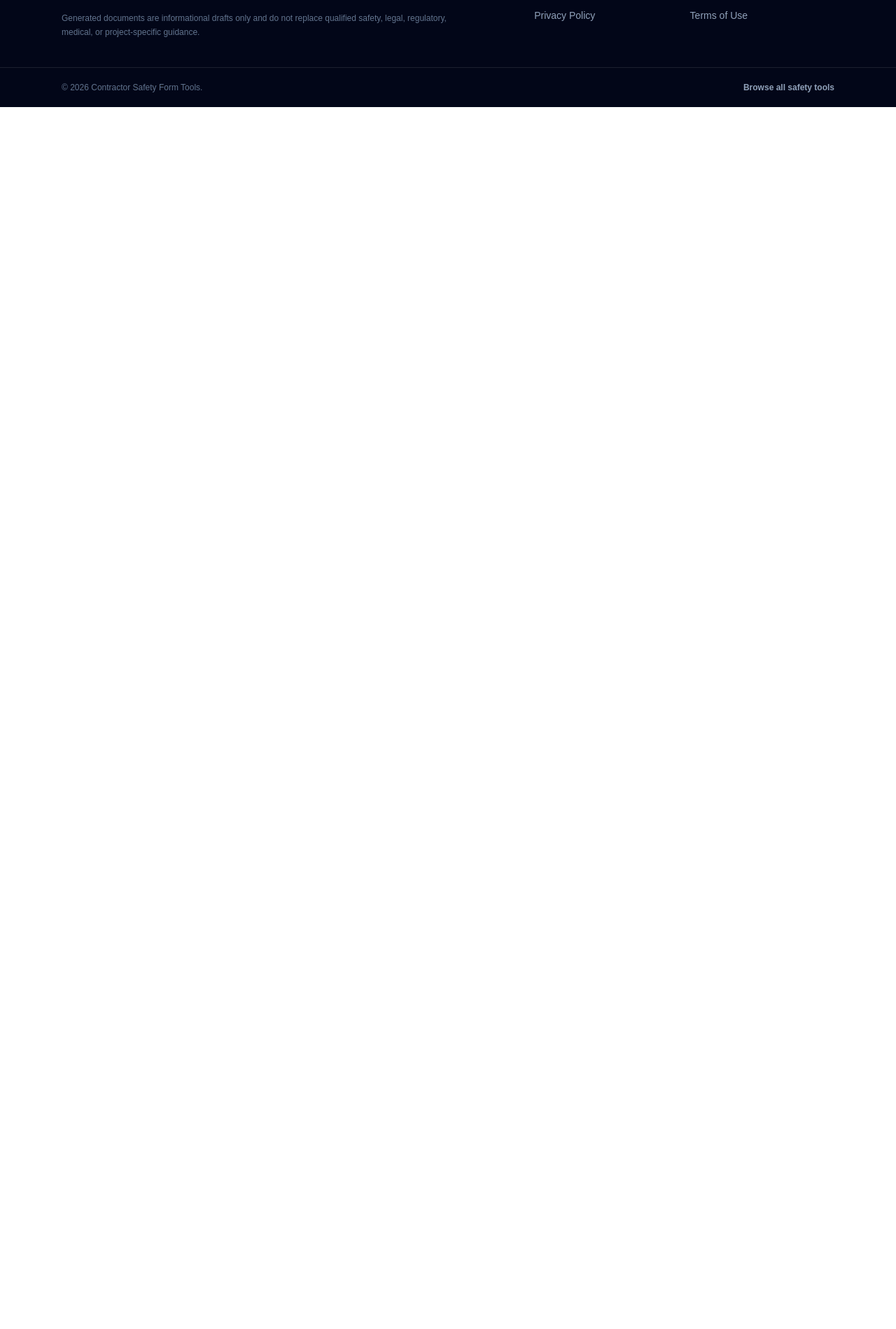
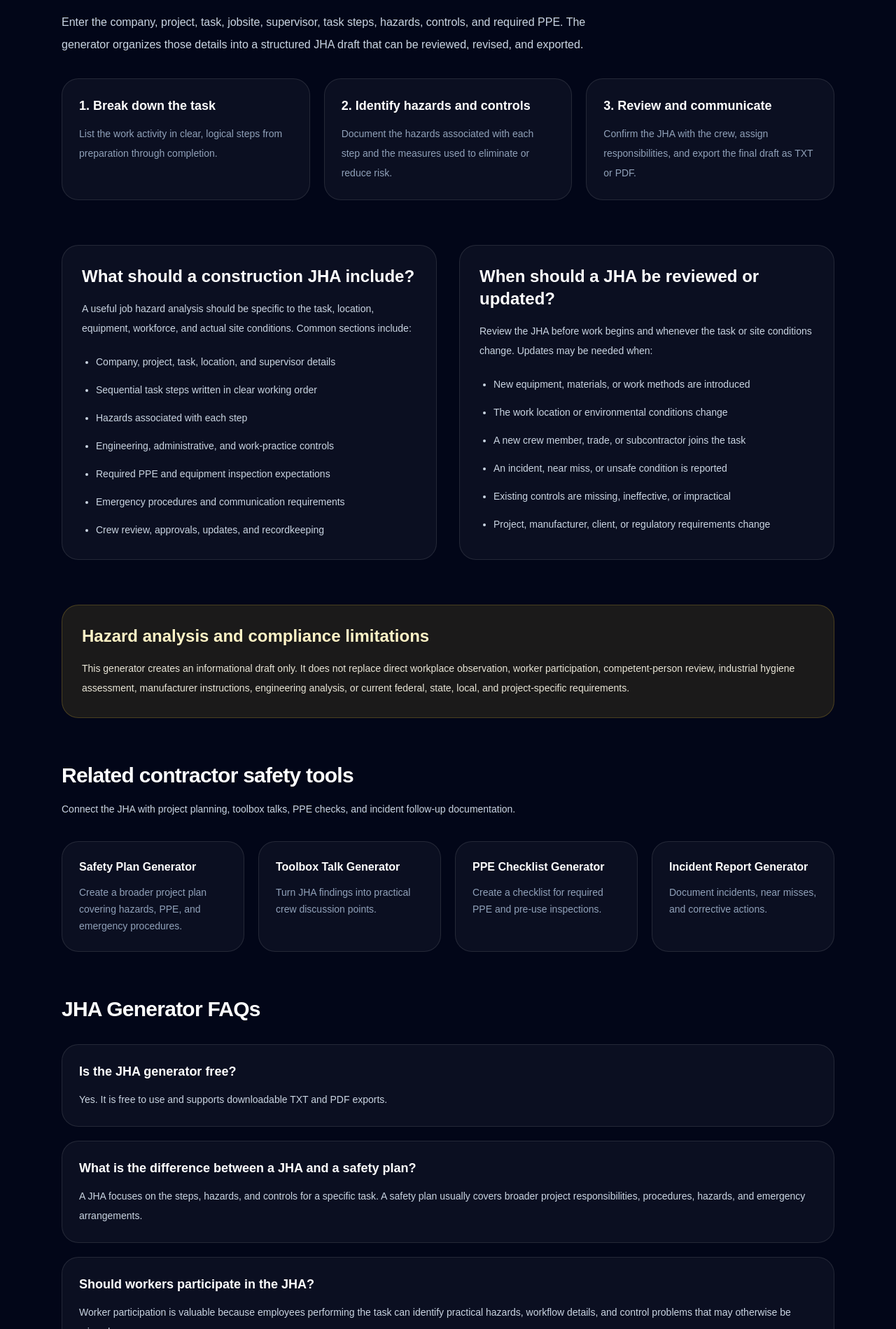
Before and after one commit to alhscholars-ship-it/contractor-safety-tools, a Next.js app: page /tools/jha-generator in a window 1280 px wide. Shown: the part 1901-3800 px from the top of the page at 70% size. Before the commit the page ends 2054 px from the top, so only its background shows below. Built offline with nearby package versions, Linux system fonts and the light colour scheme.

Commit message:
feat: expand jha seo content

```diff
--- a/src/app/tools/jha-generator/page.tsx
+++ b/src/app/tools/jha-generator/page.tsx
@@ -62,6 +62,203 @@ export default function JhaGeneratorPage() {
         <div className="mt-12">
           <JhaGenerator />
         </div>
+
+        <section className="mt-16 border-t border-white/10 pt-16">
+          <div className="max-w-3xl">
+            <p className="text-sm font-semibold uppercase tracking-[0.3em] text-emerald-300">
+              How it works
+            </p>
+            <h2 className="mt-4 text-3xl font-black tracking-tight sm:text-4xl">
+              How to create a job hazard analysis
+            </h2>
+            <p className="mt-5 text-base leading-8 text-slate-300">
+              Enter the company, project, task, jobsite, supervisor, task steps,
+              hazards, controls, and required PPE. The generator organizes those
+              details into a structured JHA draft that can be reviewed, revised,
+              and exported.
+            </p>
+          </div>
+
+          <div className="mt-8 grid gap-5 md:grid-cols-3">
+            {[
+              {
+                title: "1. Break down the task",
+                description:
+                  "List the work activity in clear, logical steps from preparation through completion.",
+              },
+              {
+                title: "2. Identify hazards and controls",
+                description:
+                  "Document the hazards associated with each step and the measures used to eliminate or reduce risk.",
+              },
+              {
+                title: "3. Review and communicate",
+                description:
+                  "Confirm the JHA with the crew, assign responsibilities, and export the final draft as TXT or PDF.",
+              },
+            ].map((step) => (
+              <article
+                key={step.title}
+                className="rounded-3xl border border-white/10 bg-white/[0.04] p-6"
+              >
+                <h3 className="text-lg font-black text-white">{step.title}</h3>
+                <p className="mt-3 text-sm leading-7 text-slate-400">
+                  {step.description}
+                </p>
+              </article>
+            ))}
+          </div>
+        </section>
+
+        <section className="mt-16 grid gap-8 lg:grid-cols-2">
+          <div className="rounded-3xl border border-white/10 bg-white/[0.04] p-7">
+            <h2 className="text-2xl font-black">
+              What should a construction JHA include?
+            </h2>
+            <p className="mt-4 text-sm leading-7 text-slate-300">
+              A useful job hazard analysis should be specific to the task,
+              location, equipment, workforce, and actual site conditions.
+              Common sections include:
+            </p>
+
+            <ul className="mt-5 list-disc space-y-3 pl-5 text-sm leading-7 text-slate-300">
+              <li>Company, project, task, location, and supervisor details</li>
+              <li>Sequential task steps written in clear working order</li>
+              <li>Hazards associated with each step</li>
+              <li>Engineering, administrative, and work-practice controls</li>
+              <li>Required PPE and equipment inspection expectations</li>
+              <li>Emergency procedures and communication requirements</li>
+              <li>Crew review, approvals, updates, and recordkeeping</li>
+            </ul>
+          </div>
+
+          <div className="rounded-3xl border border-white/10 bg-white/[0.04] p-7">
+            <h2 className="text-2xl font-black">
+              When should a JHA be reviewed or updated?
+            </h2>
+            <p className="mt-4 text-sm leading-7 text-slate-300">
+              Review the JHA before work begins and whenever the task or site
+              conditions change. Updates may be needed when:
+            </p>
+
+            <ul className="mt-5 list-disc space-y-3 pl-5 text-sm leading-7 text-slate-300">
+              <li>New equipment, materials, or work methods are introduced</li>
+              <li>The work location or environmental conditions change</li>
+              <li>A new crew member, trade, or subcontractor joins the task</li>
+              <li>An incident, near miss, or unsafe condition is reported</li>
+              <li>Existing controls are missing, ineffective, or impractical</li>
+              <li>Project, manufacturer, client, or regulatory requirements change</li>
+            </ul>
+          </div>
+        </section>
+
+        <section className="mt-16 rounded-3xl border border-amber-300/20 bg-amber-300/10 p-7">
+          <h2 className="text-2xl font-black text-amber-100">
+            Hazard analysis and compliance limitations
+          </h2>
+          <p className="mt-4 text-sm leading-7 text-amber-50/90">
+            This generator creates an informational draft only. It does not
+            replace direct workplace observation, worker participation,
+            competent-person review, industrial hygiene assessment,
+            manufacturer instructions, engineering analysis, or current
+            federal, state, local, and project-specific requirements.
+          </p>
+        </section>
+
+        <section className="mt-16">
+          <div className="max-w-3xl">
+            <h2 className="text-3xl font-black tracking-tight">
+              Related contractor safety tools
+            </h2>
+            <p className="mt-4 text-sm leading-7 text-slate-300">
+              Connect the JHA with project planning, toolbox talks, PPE checks,
+              and incident follow-up documentation.
+            </p>
+          </div>
+
+          <div className="mt-8 grid gap-5 md:grid-cols-2 lg:grid-cols-4">
+            {[
+              {
+                href: "/tools/safety-plan-generator",
+                title: "Safety Plan Generator",
+                description:
+                  "Create a broader project plan covering hazards, PPE, and emergency procedures.",
+              },
+              {
+                href: "/tools/toolbox-talk-generator",
+                title: "Toolbox Talk Generator",
+                description:
+                  "Turn JHA findings into practical crew discussion points.",
+              },
+              {
+                href: "/tools/ppe-checklist-generator",
+                title: "PPE Checklist Generator",
+                description:
+                  "Create a checklist for required PPE and pre-use inspections.",
+              },
+              {
+                href: "/tools/incident-report-generator",
+                title: "Incident Report Generator",
+                description:
+                  "Document incidents, near misses, and corrective actions.",
+              },
+            ].map((tool) => (
+              <Link
+                key={tool.href}
+                href={tool.href}
+                className="rounded-3xl border border-white/10 bg-white/[0.04] p-6 transition hover:border-emerald-300/40 hover:bg-white/[0.07]"
+              >
+                <h3 className="font-black text-white">{tool.title}</h3>
+                <p className="mt-3 text-sm leading-6 text-slate-400">
+                  {tool.description}
+                </p>
+              </Link>
+            ))}
+          </div>
+        </section>
+
+        <section className="mt-16">
+          <h2 className="text-3xl font-black tracking-tight">
+            JHA Generator FAQs
+          </h2>
+
+          <div className="mt-8 space-y-5">
+            {[
+              {
+                question: "Is the JHA generator free?",
+                answer:
+                  "Yes. It is free to use and supports downloadable TXT and PDF exports.",
+              },
+              {
+                question: "What is the difference between a JHA and a safety plan?",
+                answer:
+                  "A JHA focuses on the steps, hazards, and controls for a specific task. A safety plan usually covers broader project responsibilities, procedures, hazards, and emergency arrangements.",
+              },
+              {
+                question: "Should workers participate in the JHA?",
+                answer:
+                  "Worker participation is valuable because employees performing the task can identify practical hazards, workflow details, and control problems that may otherwise be missed.",
+              },
+              {
+                question: "Does this generator create an OSHA-approved JHA?",
+                answer:
+                  "No. The generated document is a draft and must be reviewed against actual conditions and applicable requirements before use.",
+              },
+            ].map((faq) => (
+              <article
+                key={faq.question}
+                className="rounded-3xl border border-white/10 bg-white/[0.04] p-6"
+              >
+                <h3 className="text-lg font-black text-white">
+                  {faq.question}
+                </h3>
+                <p className="mt-3 text-sm leading-7 text-slate-300">
+                  {faq.answer}
+                </p>
+              </article>
+            ))}
+          </div>
+        </section>
       </section>
     </main>
   );
```
